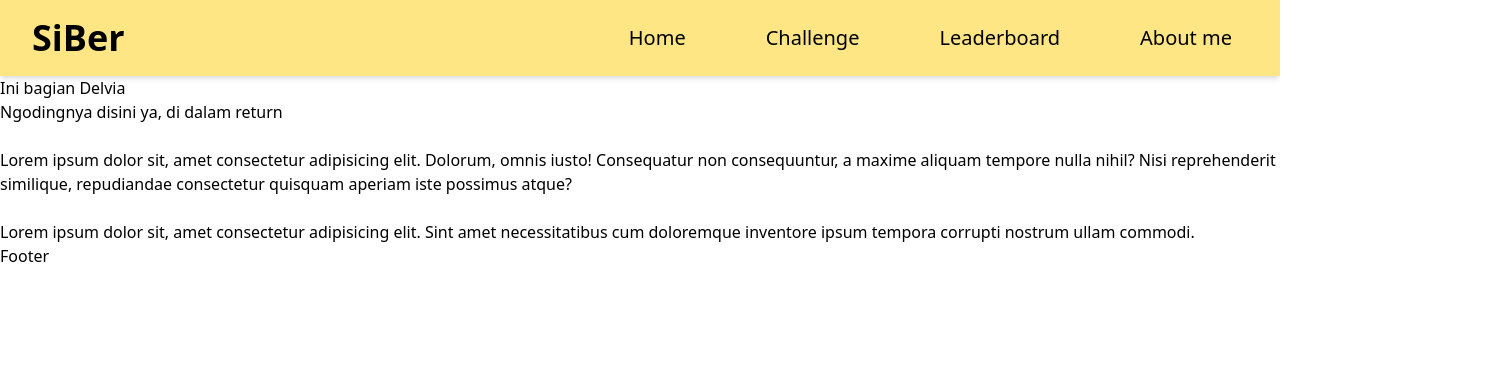
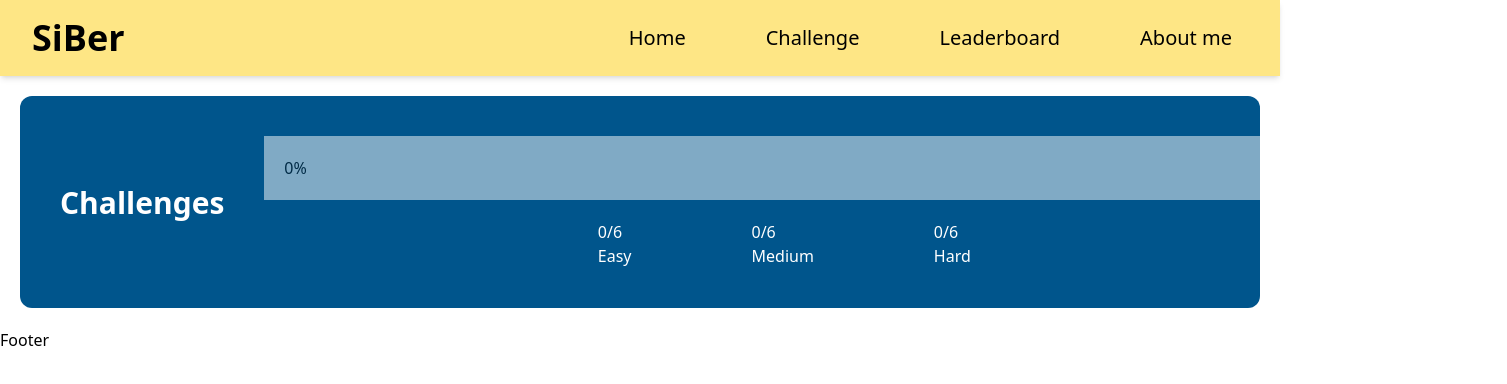
Before and after one commit to Izfaha/web-project-collaboration, a Next.js app: page /challenge in a window 1280 px wide. Shown: the top 384 px of the page, 1507 px wide, since content can reach past the window. Built offline with nearby package versions, Linux system fonts and the light colour scheme.

Commit message:
challenge1

```diff
--- a/src/app/challenge/page.tsx
+++ b/src/app/challenge/page.tsx
@@ -1,12 +1,32 @@
 export default function challege() {
     return (
-        <div>
-            <h1>Ini bagian Delvia</h1>
-            <p>Ngodingnya disini ya, di dalam return</p>
-            <br />
-            <p>Lorem ipsum dolor sit, amet consectetur adipisicing elit. Dolorum, omnis iusto! Consequatur non consequuntur, a maxime aliquam tempore nulla nihil? Nisi reprehenderit similique, repudiandae consectetur quisquam aperiam iste possimus atque?</p>
-            <br />
-            <p>Lorem ipsum dolor sit, amet consectetur adipisicing elit. Sint amet necessitatibus cum doloremque inventore ipsum tempora corrupti nostrum ullam commodi.</p>
-        </div>
+        <section>
+            <div className="bg-[#00558c] m-5 max-w-full rounded-xl p-10">
+                <div className="flex place-items-center">
+                    <h1 className="text-[30px] font-bold text-white items-center mr-10">Challenges</h1>
+                    <div>
+                        <h2 className="bg-white opacity-50 w-280 p-5 mr-10">0%</h2>
+                        <div className="flex place-items-center mt-5 justify-center">
+                            <div className="mr-30">
+                                <p className="text-white">0/6</p>
+                                <p className="text-white">Easy</p>
+                            </div>
+                            <div className="mr-30">
+                                <p className="text-white">0/6</p>
+                                <p className="text-white">Medium</p>
+                            </div>
+                            <div className="mr-30">
+                                <p className="text-white">0/6</p>
+                                <p className="text-white">Hard</p>
+                            </div>
+                        </div>
+                    </div>
+                    <div>
+                        <p className="text-white text-2xl font-bold">0/18</p>
+                        <p className="text-white">Challenges</p>
+                    </div>
+                </div>
+            </div>
+        </section>
     );
 }
```
